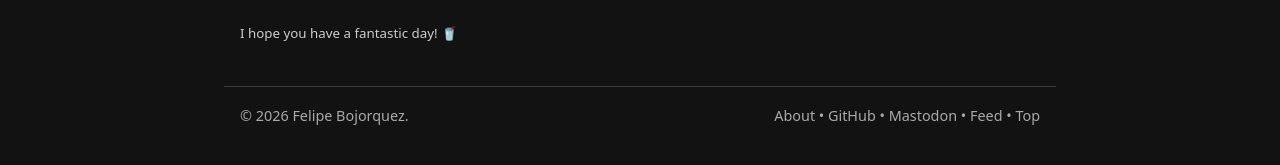
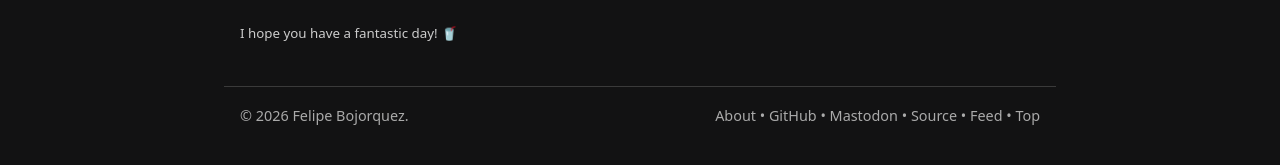
Before and after one commit to febog/website, a Jekyll site: the page built from src/index.md, in a window 1280 px wide. Shown: the part 1001-1166 px from the top of the page. Built offline with Jekyll 4.4.1, drawn with Linux system fonts in a browser that asks for light colours.

Commit message:
Add link to source

```diff
--- a/src/_layouts/base.html
+++ b/src/_layouts/base.html
@@ -251,7 +251,7 @@
         © 2026 <a href="/" class="muted-link">Felipe Bojorquez</a>.
       </div>
       <div>
-        <a href="/" rel="me" class="muted-link">About</a> • <a href="https://github.com/febog" rel="me" target="_blank" class="muted-link">GitHub</a> • <a href="https://hachyderm.io/@febog" rel="me" target="_blank" class="muted-link">Mastodon</a> • <a href="/feed.xml" class="muted-link">Feed</a> • <a href="#top" class="muted-link">Top</a>
+        <a href="/" rel="me" class="muted-link">About</a> • <a href="https://github.com/febog" rel="me" target="_blank" class="muted-link">GitHub</a> • <a href="https://hachyderm.io/@febog" rel="me" target="_blank" class="muted-link">Mastodon</a> • <a href="https://github.com/febog/website" target="_blank" class="muted-link">Source</a> • <a href="/feed.xml" class="muted-link">Feed</a> • <a href="#top" class="muted-link">Top</a>
       </div>
     </div>
   </footer>
```
